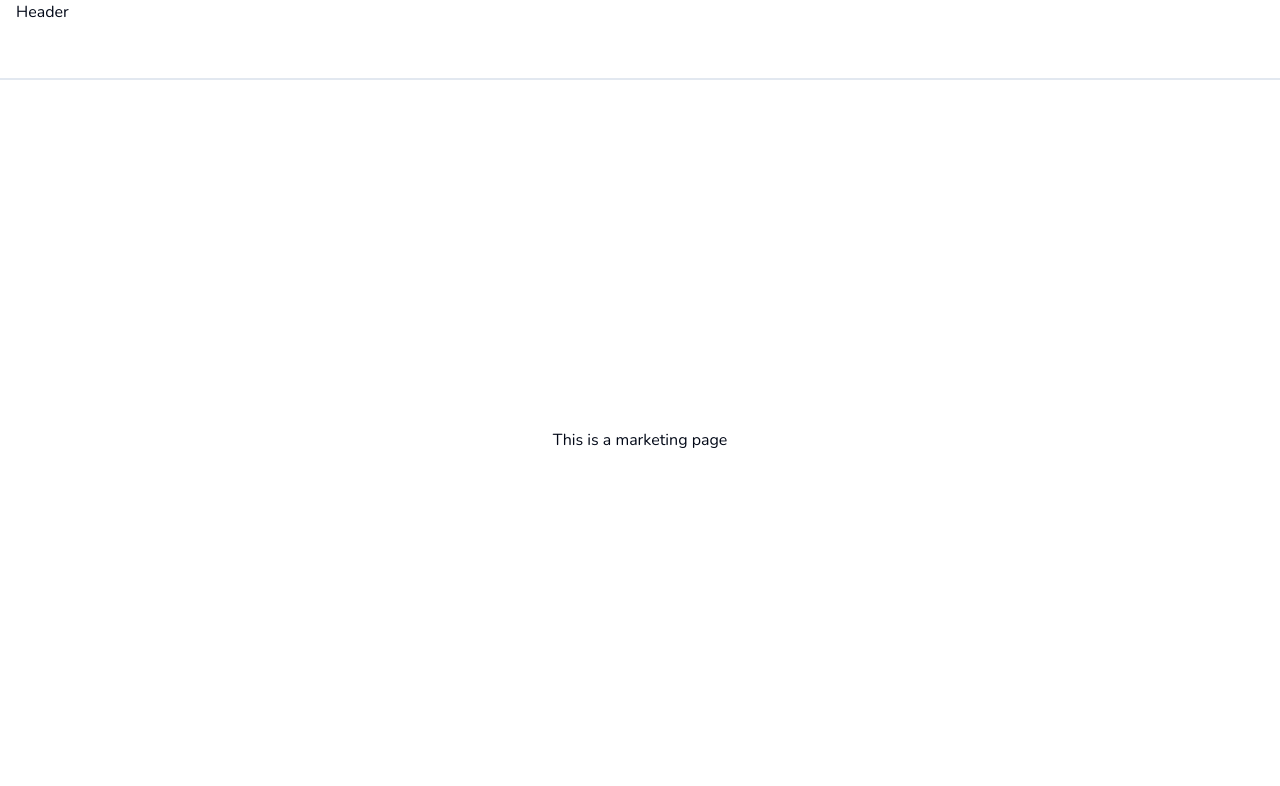
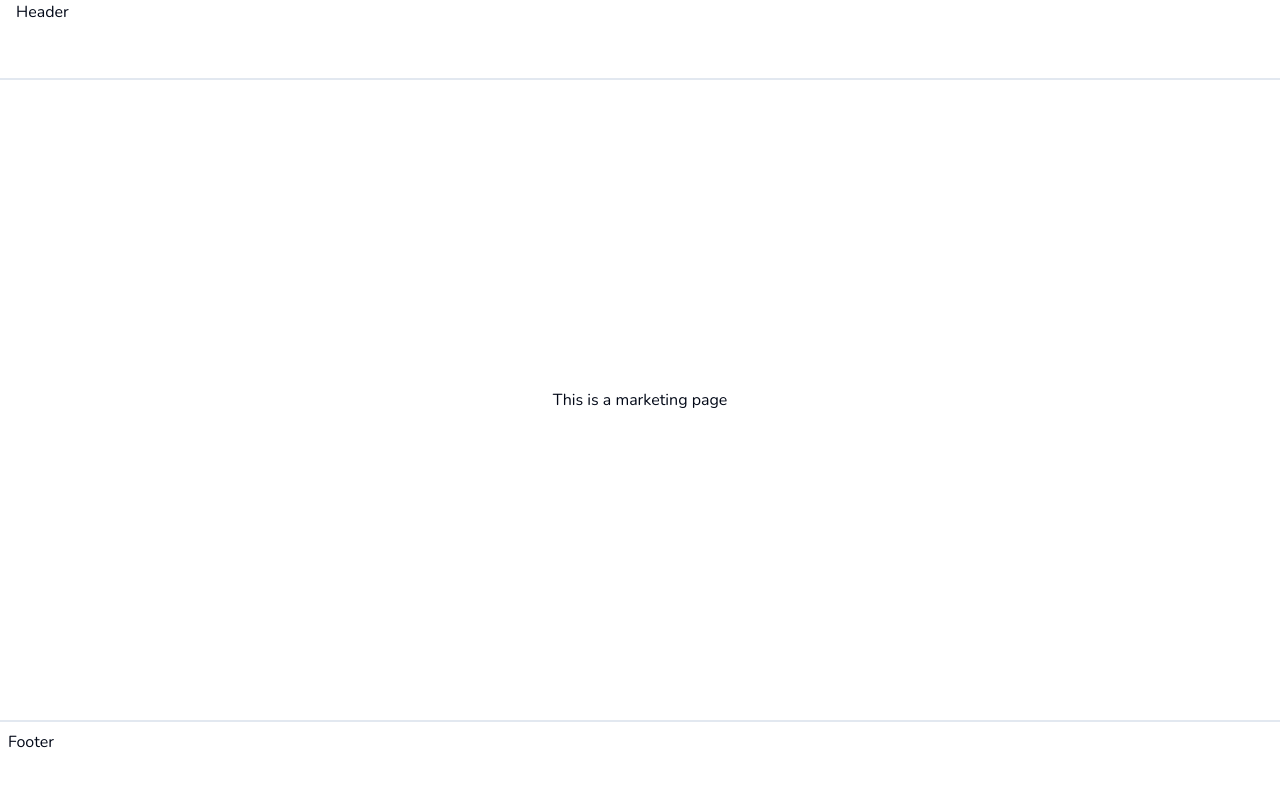
Before and after one commit to curlydoodle/duolingo-clone-nextjs, a Next.js app: page / in a window 1280 px wide. Shown: the top 786 px of the page. Built offline with nearby package versions, Linux system fonts and the light colour scheme.

Commit message:
add the Footer component

```diff
--- a/app/(marketing)/layout.tsx
+++ b/app/(marketing)/layout.tsx
@@ -1,3 +1,4 @@
+import { Footer } from "./footer";
 import { Header } from "./header";
 
 type Props = {
@@ -11,6 +12,7 @@ const MarketingLayout = ({ children }: Props) => {
       <main className="flex-1 flex flex-col items-center justify-center">
         {children}
       </main>
+      <Footer />
     </div>
   );
 };
```
